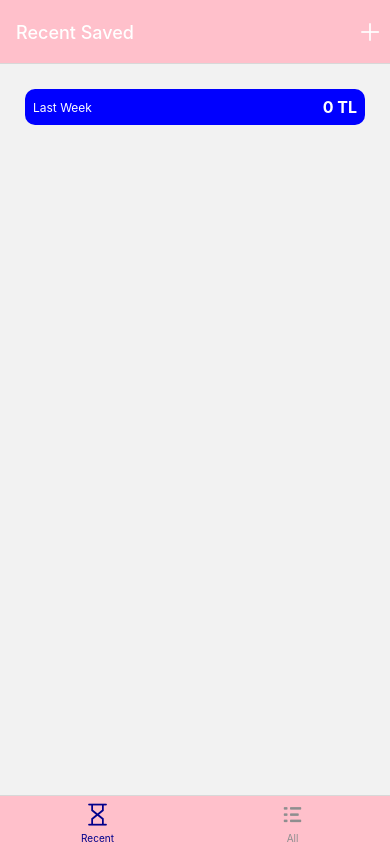
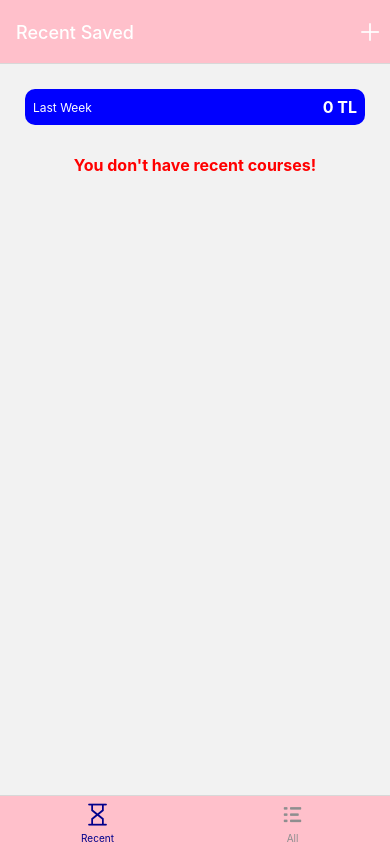
Before and after one commit to kaanarslan1990/course, a React Native app: screen /RecentCourses in a window 390 px wide. Built offline with nearby package versions, Linux system fonts and the light colour scheme.

Commit message:
nodata message

```diff
--- a/components/Courses.js
+++ b/components/Courses.js
@@ -3,21 +3,31 @@ import React from "react";
 import CourseSummary from "./CourseSummary";
 import CourseList from "./CourseList";
 
+export default function Courses({ coursesPeriod, courses,nullText }) {
+  let content= <Text style={styles.alert}>{nullText}</Text>
 
-export default function Courses({coursesPeriod,courses}) {
+  if (courses.length > 0) {
+    content = <CourseList courses={courses} />;
+  }
   return (
     <View style={styles.container}>
       <CourseSummary courses={courses} periodName={coursesPeriod} />
-      <CourseList courses={courses} />
+      {content}
     </View>
   );
 }
 
 const styles = StyleSheet.create({
-  container:{
-    flex:1,
-    paddingHorizontal:25,
-    paddingTop:25,
-
+  container: {
+    flex: 1,
+    paddingHorizontal: 25,
+    paddingTop: 25,
+  },
+  alert:{
+    fontSize:16,
+    fontWeight:'bold',
+    textAlign:'center',
+    marginTop:30,
+    color:'red'
   }
 });
--- a/screens/AllCourses.js
+++ b/screens/AllCourses.js
@@ -7,7 +7,7 @@ import { CoursesContext } from '../store/coursesContext'
 export default function AllCourses() {
  const coursesContext= useContext(CoursesContext)
   return (
-      <Courses courses={coursesContext.courses} coursesPeriod="All Courses" />
+      <Courses courses={coursesContext.courses} coursesPeriod="All Courses" nullText="You don't have course!" />
   )
 }
 
--- a/screens/RecentCourses.js
+++ b/screens/RecentCourses.js
@@ -15,7 +15,7 @@ export default function RecentCourses() {
   })
 
   return (
-    <Courses courses={recentCourses} coursesPeriod="Last Week" />
+    <Courses courses={recentCourses} coursesPeriod="Last Week"  nullText="You don't have recent courses!"/>
   )
 }
 
```
